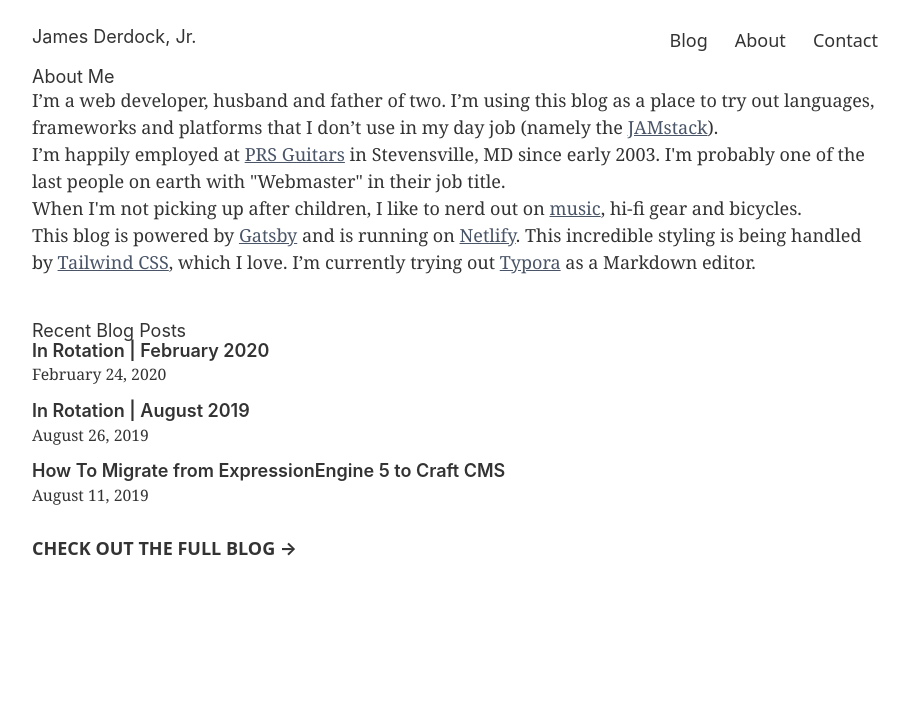
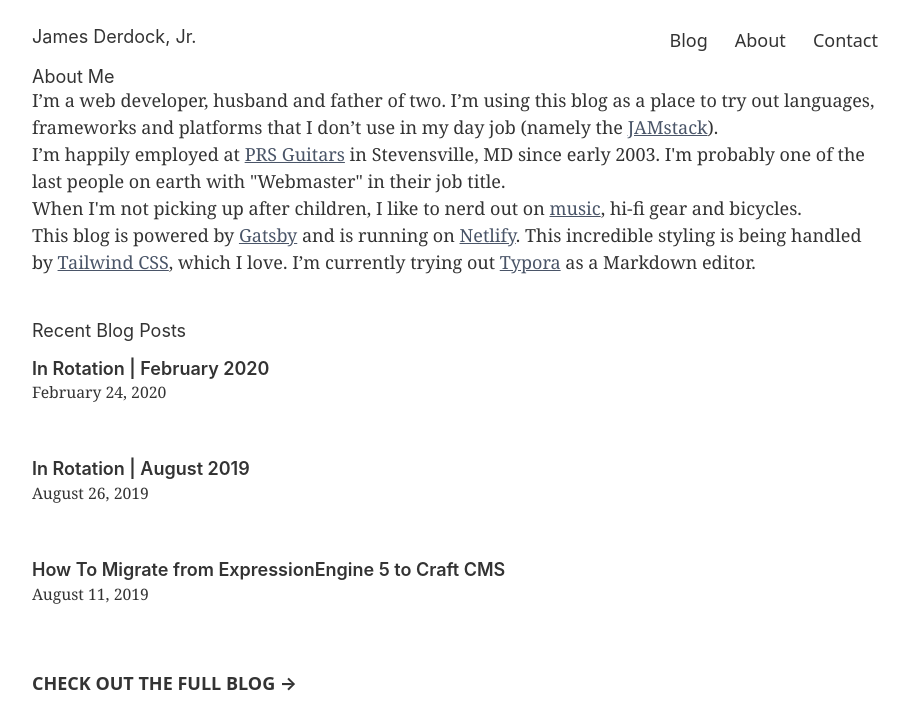
Before and after one commit to jderdock/derdock-blog, a Gatsby site: page / in a window 1280 px wide. Shown: the whole page, without its empty margins (185-1094 px from the left). Built offline with nearby package versions, Linux system fonts and the light colour scheme; Gatsby itself is replaced by a stand-in of ours.

Commit message:
add hover state to blog links

```diff
--- a/src/pages/blog.js
+++ b/src/pages/blog.js
@@ -12,14 +12,14 @@
   <section class="px-2 sm:px-2 max-w-3xl mx-auto">
    <h1 class="mb-12">Blog Posts</h1>
    {data.allMarkdownRemark.edges.map(({ node }) => (
-    <article key={node.id} class="mb-8">
-     <h1 class="text-xl m-0 font-extrabold">
-      <Link to={node.frontmatter.slug}>{node.frontmatter.title} </Link>
-     </h1>
-     <time pubdate="pubdate" class="text-xs font-sans">
-      {node.frontmatter.date}
-     </time>
-     <p class="mt-2">{node.frontmatter.description}</p>
+    <article key={node.id} class="pb-8 pt-4 hover:bg-gray-300">
+     <Link to={node.frontmatter.slug}>
+      <h1 class="text-xl m-0 font-extrabold">{node.frontmatter.title}</h1>
+      <time pubdate="pubdate" class="text-xs font-sans">
+       {node.frontmatter.date}
+      </time>
+      <p class="mt-2">{node.frontmatter.description}</p>
+     </Link>
     </article>
    ))}
   </section>
--- a/src/pages/index.js
+++ b/src/pages/index.js
@@ -3,6 +3,8 @@
 import { Link } from 'gatsby'
 import Layout from '../components/layout'
 import SEO from '../components/seo'
+
+import './index.scss'
 
 const IndexPage = ({ data }) => (
  <Layout>
@@ -42,16 +44,14 @@
     <h1>Recent Blog Posts</h1>
     {data.allMarkdownRemark.edges.map(({ node }) => (
      <div key={node.id}>
-      <article class="mb-3">
-       <h1 class="text-base m-0 font-semibold">
-        <Link to={node.frontmatter.slug} class="hover:underline">
-         {node.frontmatter.title}
-        </Link>
-       </h1>
-       <time pubdate="pubdate" class="text-sm">
-        {node.frontmatter.date}
-       </time>
-      </article>
+      <Link to={node.frontmatter.slug}>
+       <article class="pb-8 pt-4 hover:bg-gray-300">
+        <h1 class="text-base m-0 font-semibold">{node.frontmatter.title}</h1>
+        <time pubdate="pubdate" class="text-sm">
+         {node.frontmatter.date}
+        </time>
+       </article>
+      </Link>
      </div>
     ))}
     <Link to="/blog" class="mt-6 block font-bold uppercase font-sans">
--- /dev/null
+++ b/src/pages/index.scss
@@ -0,0 +1,9 @@
+article {
+ @apply border-b;
+ @apply border-dotted;
+ @apply border-gray-500;
+}
+
+article:last-of-type {
+ border-bottom: none;
+}
```
